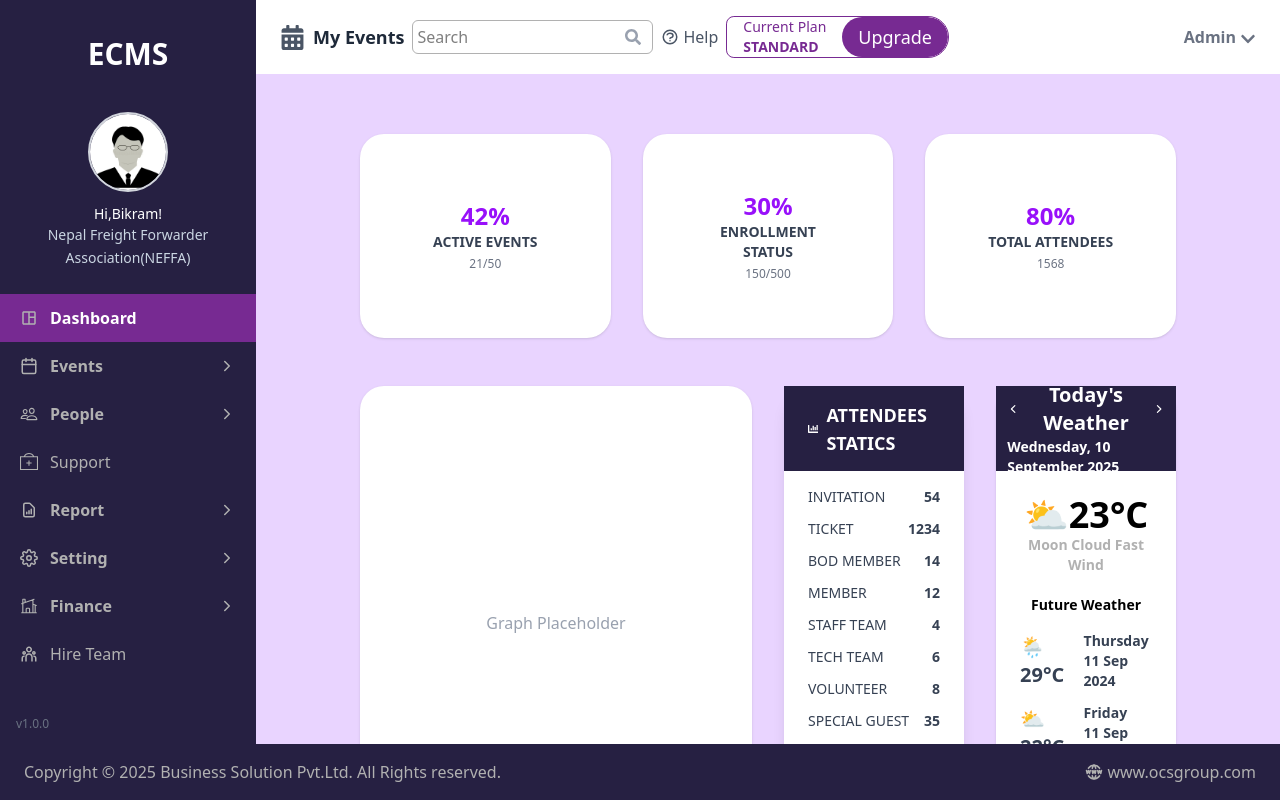
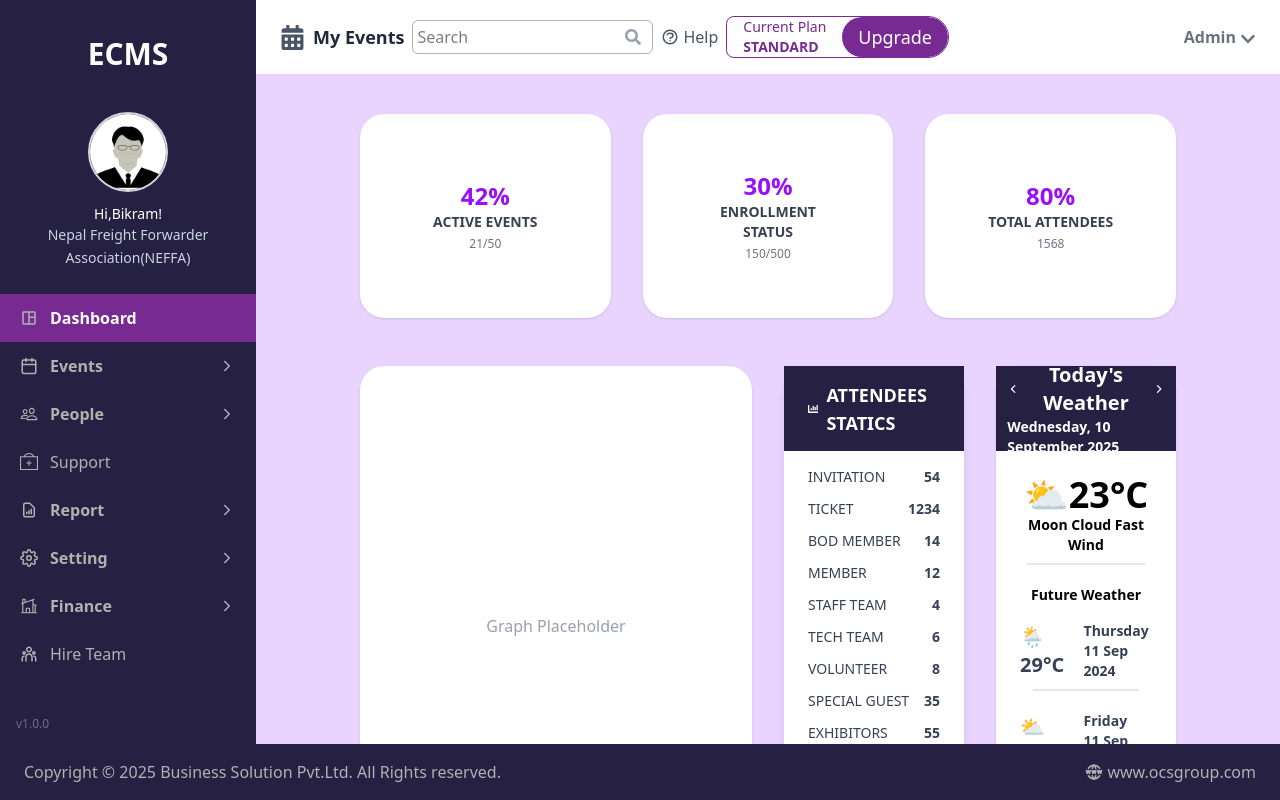
Before and after one commit to koiraladarwin/ecmsadminpage, a React (Vite) app: page / in a window 1280 px wide. Built offline with nearby package versions, Linux system fonts and the light colour scheme.

Commit message:
feat: added hr in weather widget

```diff
--- a/src/features/dashboard/home/components/WeatherWidget.jsx
+++ b/src/features/dashboard/home/components/WeatherWidget.jsx
@@ -23,11 +23,15 @@ export default function WeatherWidget() {
       </div>
       <div className="p-6">
         <p className="text-4xl font-bold text-center ">⛅23°C</p>
-        <p className="text-sm text-textgray font-bold text-center ">Moon Cloud Fast Wind</p>
-        <p className="text-sm  font-bold text-center mt-5">Future Weather</p>
+        <p className="text-sm  font-bold text-center ">Moon Cloud Fast Wind</p>
+        <div className="flex justify-center">
+          <hr className='mb-2 mt-2 w-[90%] border-gray-200 border-[1px]' />
+        </div>
+        <p className="text-sm  font-bold text-center mt-3">Future Weather</p>
 
         <div className="mt-4 text-sm text-gray-700 space-y-3">
-          {forecast.map((f) => (
+          {forecast.map((f, i) => (
+            <div>
               <div className=" flex justify-evenly items-center" key={f.day}>
                 <p className="font-bold text-xl">
                   {f.icon} {f.temp}°C
@@ -39,8 +43,13 @@ export default function WeatherWidget() {
                   <p>
                     {f.date}
                   </p>
-
                 </div>
+              </div>
+              {i !== forecast.length - 1 && (
+                <div className="flex justify-center">
+                  <hr className='mb-2 mt-2 w-[80%] border-gray-200 border-[1px]' />
+                </div>
+              )}
             </div>
           ))}
         </div>
--- a/src/features/dashboard/home/pages/Home.jsx
+++ b/src/features/dashboard/home/pages/Home.jsx
@@ -9,7 +9,7 @@ import { MdPersonOutline } from "react-icons/md";
 
 export default function Home() {
   return (
-    <div className="min-h-full py-15 px-26 bg-purple-200 flex flex-col space-y-12">
+    <div className="min-h-full pt-10 px-26 bg-purple-200 flex flex-col space-y-12">
       <div className="grid grid-cols-1 md:grid-cols-3 gap-8">
         <StatCard title="ACTIVE EVENTS" value="42%" subtext="21/50" />
         <StatCard title="ENROLLMENT STATUS" value="30%" subtext="150/500" />
```
Lines whose indentation alone changed are shown as unchanged.
